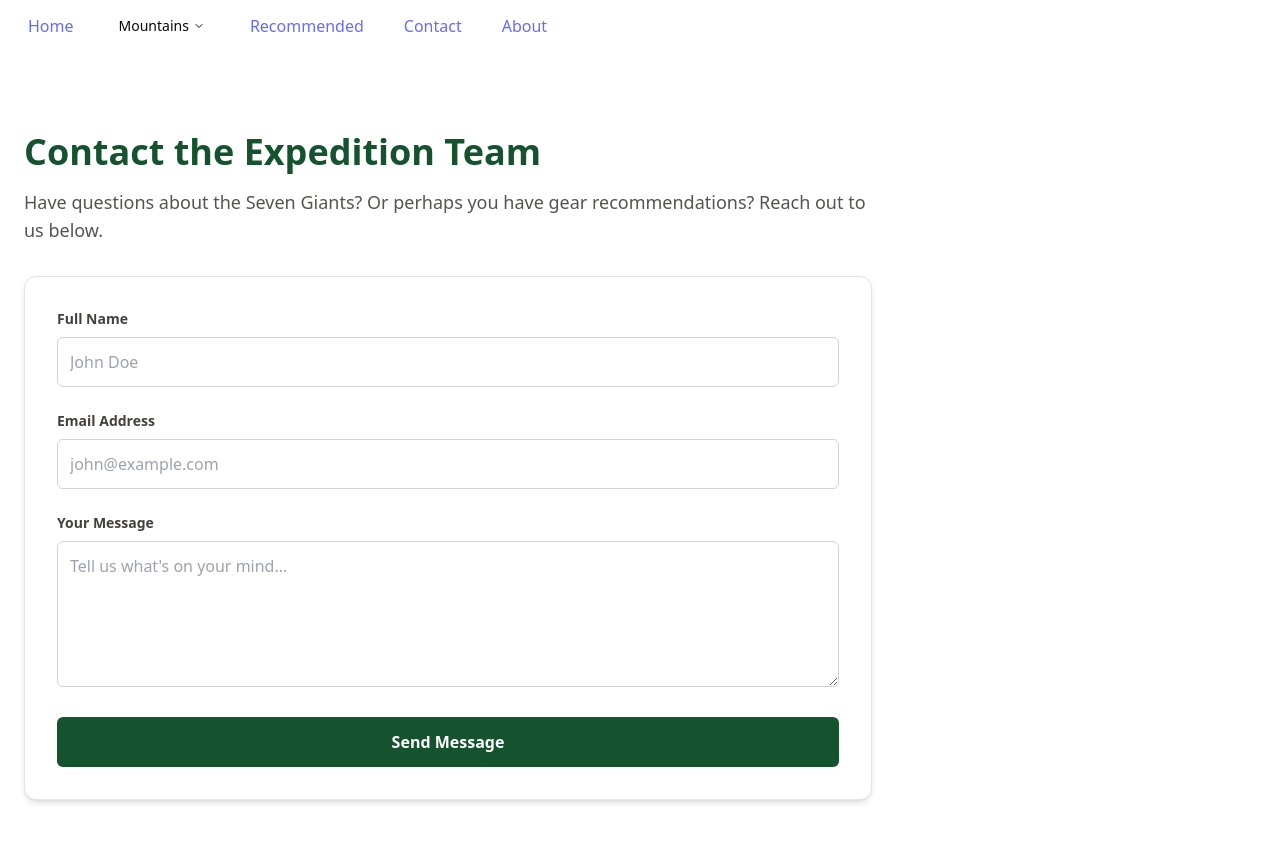
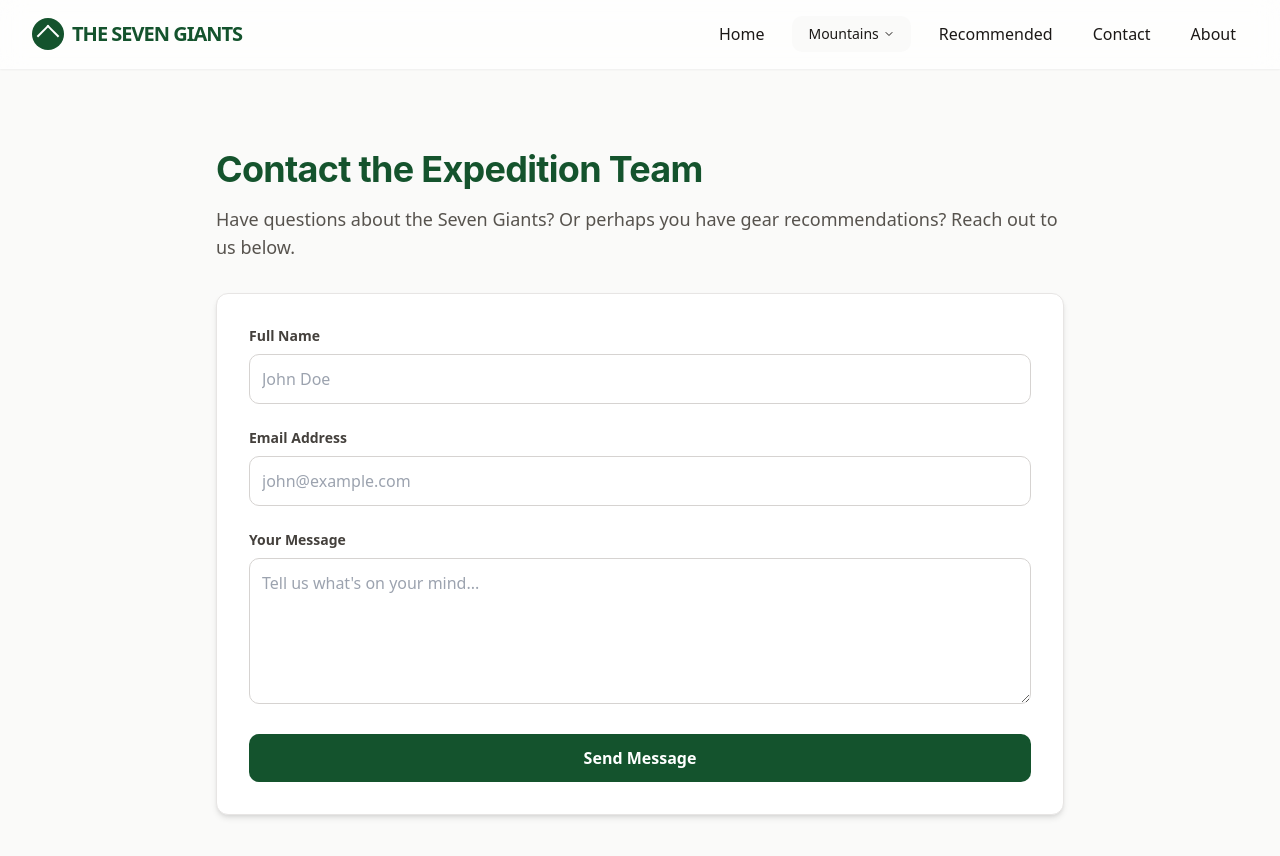
Before and after one commit to AdamMostofi/THE-SEVEN-GAINTS, a React app in the folder Frontend/: page /contact in a window 1280 px wide. Shown: the top 856 px of the page. Built offline with nearby package versions, Linux system fonts and the light colour scheme; the HTML template or start-up script is replaced by a standard one.

Commit message:
Style-V1

```diff
--- a/Frontend/src/Pages/Home.jsx
+++ b/Frontend/src/Pages/Home.jsx
@@ -1,94 +1,98 @@
-// Frontend/src/Pages/Home.jsx
 import React, { useState, useEffect } from "react";
-import axios from "axios"; // Import Axios
+import axios from "axios";
+import { Mountain, ArrowDown, MapPin, Ruler } from "lucide-react";
 
-// Define the base URL for your backend API
-// This should be the port where your Express server is running (e.g., 5000)
-// You should set up a proxy in your vite.config.js or package.json for development
-// For now, we'll use the direct URL:
 const API_BASE_URL = "http://localhost:5000";
 
 export default function HomePage() {
   const [mountains, setMountains] = useState([]);
   const [loading, setLoading] = useState(true);
-  const [error, setError] = useState(null);
 
   useEffect(() => {
-    const fetchMountains = async () => {
-      try {
-        const response = await axios.get(`${API_BASE_URL}/api/mountains`);
-        setMountains(response.data);
-      } catch (err) {
-        console.error("Failed to fetch mountains:", err);
-        setError("Failed to load mountain data. Please check the server connection.");
-      } finally {
-        setLoading(false);
-      }
-    };
+    axios.get(`${API_BASE_URL}/api/mountains`)
+      .then(res => setMountains(res.data))
+      .catch(err => console.error(err))
+      .finally(() => setLoading(false));
+  }, []);
 
-    fetchMountains();
-  }, []); // Empty dependency array means this runs once on mount
-
-  if (loading) {
-    return <div className="text-center p-10 text-xl">Loading majestic peaks...</div>;
-  }
-
-  if (error) {
-    return <div className="text-center p-10 text-red-600 text-xl">{error}</div>;
-  }
+  if (loading) return (
+    <div className="h-screen w-full flex items-center justify-center bg-stone-50">
+       <div className="animate-pulse flex flex-col items-center">
+          <Mountain className="w-12 h-12 text-green-900 mb-4" />
+          <p className="font-medium text-stone-500 tracking-widest uppercase">Approaching Basecamp...</p>
+       </div>
+    </div>
+  );
 
   return (
-    <main className="w-full flex flex-col">
-      {/* HERO SECTION - UNCHANGED */}
-      {/* ... your Hero Section code ... */}
+    <main className="w-full">
+      {/* --- HERO SECTION --- */}
+      <section className="relative h-[90vh] w-full flex items-center justify-center overflow-hidden">
+        {/* Dark Overlay Background */}
+        <div className="absolute inset-0 bg-black/40 z-10"></div>
+        <img
+          src="/everest.jpg"
+          className="absolute inset-0 w-full h-full object-cover scale-105"
+          alt="Hero"
+        />
 
-      {/* VERTICAL TIMELINE */}
-      <section
-        id="timeline"
-        className="relative w-full flex flex-col items-center my-16"
-      >
-        {/* Vertical Line */}
-        <div className="absolute left-1/2 top-0 h-full w-1 bg-green-900/50 -translate-x-1/2"></div>
+        <div className="relative z-20 text-center px-4">
+          <h1 className="text-6xl md:text-8xl font-black text-white mb-6 drop-shadow-2xl">
+            CONQUER <br/><span className="text-green-400">THE HEIGHTS</span>
+          </h1>
+          <p className="text-white/90 text-xl max-w-2xl mx-auto mb-10 font-light">
+            An exploration of the world's seven highest peaks. Discover the data, the gear, and the spirit of high-altitude mountaineering.
+          </p>
+          <a href="#timeline" className="inline-flex items-center gap-2 bg-white text-black px-8 py-4 rounded-full font-bold hover:bg-green-500 hover:text-white transition-all duration-300">
+            Start Expedition <ArrowDown className="w-5 h-5" />
+          </a>
+        </div>
+      </section>
 
-        {/* Mountain Sections */}
+      {/* --- VERTICAL TIMELINE --- */}
+      <section id="timeline" className="relative py-24 bg-stone-50">
+        <div className="absolute left-1/2 top-0 h-full w-[2px] bg-stone-200 -translate-x-1/2 hidden md:block"></div>
+
+        <div className="max-w-7xl mx-auto px-6 space-y-24">
           {mountains.map((mountain, idx) => {
             const isLeft = idx % 2 === 0;
             return (
-            <div
-              key={mountain.id} // Use the unique ID from the database
-              className="relative w-full max-w-6xl flex flex-col md:flex-row my-16 items-center"
+              <div key={mountain.id} className={`flex flex-col md:flex-row items-center gap-12 ${isLeft ? '' : 'md:flex-row-reverse'}`}>
+
+                {/* Image Side */}
+                <div className="flex-1 w-full group overflow-hidden rounded-2xl shadow-2xl">
+                  <img
+                    src={mountain.image_url}
+                    alt={mountain.name}
+                    className="w-full h-[400px] object-cover group-hover:scale-110 transition-transform duration-700"
+                  />
+                </div>
+
+                {/* Content Side */}
+                <div className={`flex-1 space-y-4 ${isLeft ? 'text-left' : 'text-left md:text-right'}`}>
+                  <div className={`flex items-center gap-2 text-green-700 font-bold uppercase tracking-widest text-sm ${isLeft ? '' : 'md:justify-end'}`}>
+                    <MapPin className="w-4 h-4" /> {mountain.country}
+                  </div>
+                  <h2 className="text-5xl font-black text-stone-900">{mountain.name}</h2>
+                  <div className={`flex items-center gap-4 text-stone-500 font-medium ${isLeft ? '' : 'md:justify-end'}`}>
+                    <span className="flex items-center gap-1"><Ruler className="w-4 h-4" /> {mountain.height}</span>
+                  </div>
+                  <p className="text-stone-600 leading-relaxed text-lg max-w-xl">
+                    {mountain.summary}
+                  </p>
+                  <div className={`pt-4 ${isLeft ? '' : 'md:text-right'}`}>
+                    <a
+                      href={`/mountains/${mountain.id}`}
+                      className="inline-block border-b-2 border-green-900 pb-1 font-bold text-green-900 hover:text-green-600 hover:border-green-600 transition-colors"
                     >
-              {/* Marker on the vertical line */}
-              <div className="absolute left-1/2 -translate-x-1/2 bg-green-700 w-6 h-6 rounded-full z-10 border-2 border-white"></div>
-
-              {/* Mountain Info */}
-              <div
-                className={`flex-1 p-6 bg-black/40 text-white backdrop-blur-sm rounded-md shadow-lg
-                  ${isLeft ? "md:mr-auto md:text-right" : "md:ml-auto md:text-left"}
-                `}
-                // WARNING: In a real project, use <img /> element.
-                // Using inline style with `background-image` is okay for a quick demo.
-                style={{
-                  backgroundImage: `url(${mountain.image_url})`, // Using database field
-                  backgroundSize: "cover",
-                  backgroundPosition: "center",
-                }}
-              >
-                <h2 className="text-2xl font-bold drop-shadow-md">{mountain.name}</h2>
-                <p className="drop-shadow-sm">
-                  Height: {mountain.height} <br /> Country: {mountain.country}
-                </p>
-                <p className="mt-2 italic max-w-lg mx-auto">{mountain.summary}</p> {/* Using database field */}
-                <a
-                  href={`/mountains/${mountain.id}`} // Link using the ID
-                  className="mt-4 inline-block rounded-md bg-brown-800/60 px-4 py-2 text-white font-medium hover:bg-brown-900/80 transition"
-                >
-                  Learn More →
+                      View Peak Details →
                     </a>
+                  </div>
                 </div>
               </div>
             );
           })}
+        </div>
       </section>
     </main>
   );
--- a/Frontend/src/components/ui/navigation-menu.jsx
+++ b/Frontend/src/components/ui/navigation-menu.jsx
@@ -10,12 +10,21 @@ import { cn } from "@/lib/utils"
 const NavigationMenu = React.forwardRef(({ className, children, ...props }, ref) => (
   <NavigationMenuPrimitive.Root
     ref={ref}
+    // Updated classes: sticky, backdrop-blur, transparent to white transition
     className={cn(
-      "relative z-10 flex w-full items-center justify-between bg-background px-4 py-2",
+      "sticky top-0 z-50 flex w-full items-center justify-between px-8 py-4 bg-white/70 backdrop-blur-md border-b border-white/20 shadow-sm",
       className
     )}
     {...props}
   >
+    {/* Logo / Title */}
+    <div className="flex items-center gap-2">
+      <div className="w-8 h-8 bg-green-900 rounded-full flex items-center justify-center">
+        <div className="w-4 h-4 border-t-2 border-l-2 border-white rotate-45 mt-1"></div>
+      </div>
+      <span className="font-bold text-xl tracking-tighter text-green-900">THE SEVEN GIANTS</span>
+    </div>
+
     {children}
     <NavigationMenuViewport />
   </NavigationMenuPrimitive.Root>
--- a/Frontend/src/index.css
+++ b/Frontend/src/index.css
@@ -2,141 +2,34 @@
 @tailwind components;
 @tailwind utilities;
 
+@layer base {
+  :root {
+    /* Earthy Expedition Palette */
+    --background: 60 10% 98%;    /* Off-white stone */
+    --foreground: 20 10% 10%;   /* Deep charcoal */
+    --primary: 140 30% 20%;      /* Forest Green */
+    --primary-foreground: 0 0% 100%;
+    --accent: 30 20% 40%;       /* Mountain Brown */
+    --accent-foreground: 0 0% 100%;
+    --border: 20 10% 85%;
+    --radius: 0.75rem;
+  }
 
-:root {
-  font-family: system-ui, Avenir, Helvetica, Arial, sans-serif;
-  line-height: 1.5;
-  font-weight: 400;
-
-  color-scheme: light dark;
-  color: rgba(255, 255, 255, 0.87);
-  background-color: #242424;
-
-  font-synthesis: none;
-  text-rendering: optimizeLegibility;
-  -webkit-font-smoothing: antialiased;
-  -moz-osx-font-smoothing: grayscale;
-}
-
-a {
-  font-weight: 500;
-  color: #646cff;
-  text-decoration: inherit;
-}
-a:hover {
-  color: #535bf2;
-}
-
-body {
-  margin: 0;
-  display: flex;
-  place-items: center;
-  min-width: 320px;
-  min-height: 100vh;
-}
-
-h1 {
-  font-size: 3.2em;
-  line-height: 1.1;
-}
-
-button {
-  border-radius: 8px;
-  border: 1px solid transparent;
-  padding: 0.6em 1.2em;
-  font-size: 1em;
-  font-weight: 500;
-  font-family: inherit;
-  background-color: #1a1a1a;
-  cursor: pointer;
-  transition: border-color 0.25s;
-}
-button:hover {
-  border-color: #646cff;
-}
-button:focus,
-button:focus-visible {
-  outline: 4px auto -webkit-focus-ring-color;
-}
-
-@media (prefers-color-scheme: light) {
-  :root {
-    color: #213547;
-    background-color: #ffffff;
-  }
-  a:hover {
-    color: #747bff;
-  }
-  button {
-    background-color: #f9f9f9;
+  body {
+    @apply bg-background text-foreground antialiased;
+    margin: 0;
+    display: block; /* Fixed the 'place-items: center' issue */
+    min-height: 100vh;
   }
 }
 
-
-
-@layer base {
-  :root {
-    --background: 0 0% 100%;
-    --foreground: 0 0% 3.9%;
-    --card: 0 0% 100%;
-    --card-foreground: 0 0% 3.9%;
-    --popover: 0 0% 100%;
-    --popover-foreground: 0 0% 3.9%;
-    --primary: 0 0% 9%;
-    --primary-foreground: 0 0% 98%;
-    --secondary: 0 0% 96.1%;
-    --secondary-foreground: 0 0% 9%;
-    --muted: 0 0% 96.1%;
-    --muted-foreground: 0 0% 45.1%;
-    --accent: 0 0% 96.1%;
-    --accent-foreground: 0 0% 9%;
-    --destructive: 0 84.2% 60.2%;
-    --destructive-foreground: 0 0% 98%;
-    --border: 0 0% 89.8%;
-    --input: 0 0% 89.8%;
-    --ring: 0 0% 3.9%;
-    --chart-1: 12 76% 61%;
-    --chart-2: 173 58% 39%;
-    --chart-3: 197 37% 24%;
-    --chart-4: 43 74% 66%;
-    --chart-5: 27 87% 67%;
-    --radius: 0.5rem;
-  }
-  .dark {
-    --background: 0 0% 3.9%;
-    --foreground: 0 0% 98%;
-    --card: 0 0% 3.9%;
-    --card-foreground: 0 0% 98%;
-    --popover: 0 0% 3.9%;
-    --popover-foreground: 0 0% 98%;
-    --primary: 0 0% 98%;
-    --primary-foreground: 0 0% 9%;
-    --secondary: 0 0% 14.9%;
-    --secondary-foreground: 0 0% 98%;
-    --muted: 0 0% 14.9%;
-    --muted-foreground: 0 0% 63.9%;
-    --accent: 0 0% 14.9%;
-    --accent-foreground: 0 0% 98%;
-    --destructive: 0 62.8% 30.6%;
-    --destructive-foreground: 0 0% 98%;
-    --border: 0 0% 14.9%;
-    --input: 0 0% 14.9%;
-    --ring: 0 0% 83.1%;
-    --chart-1: 220 70% 50%;
-    --chart-2: 160 60% 45%;
-    --chart-3: 30 80% 55%;
-    --chart-4: 280 65% 60%;
-    --chart-5: 340 75% 55%;
-  }
+/* Custom font for headings - Rugged Style */
+h1, h2, h3 {
+  font-family: 'Inter', sans-serif;
+  letter-spacing: -0.02em;
 }
 
-
-
-@layer base {
-  * {
-    @apply border-border;
-  }
-  body {
-    @apply bg-background text-foreground;
-  }
+/* Smooth Scrolling for the whole site */
+html {
+  scroll-behavior: smooth;
 }
```
Lines whose indentation alone changed are shown as unchanged.
